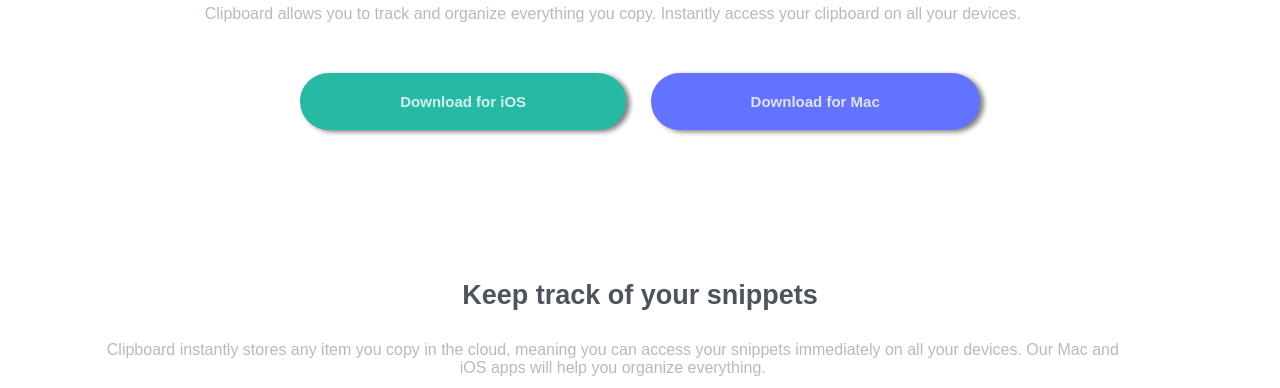
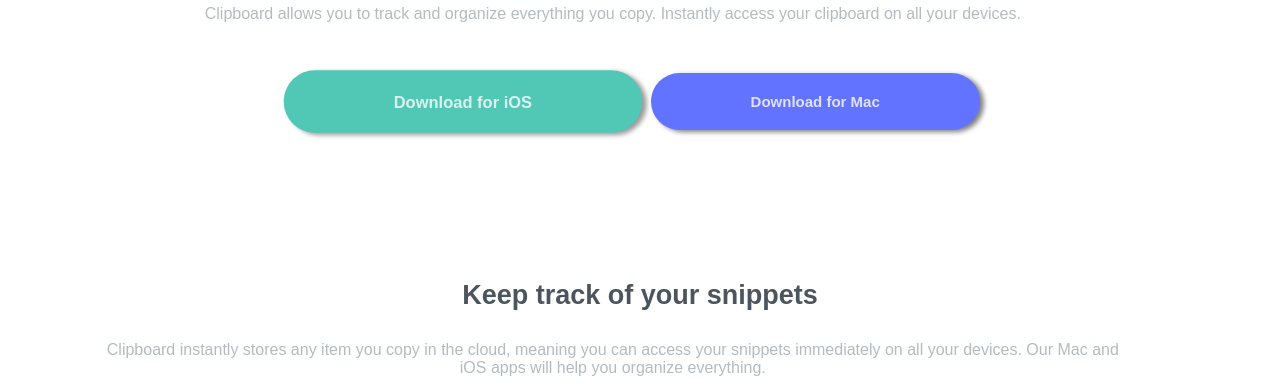
Before and after one commit to mary94code/clipboard-landing-page-master, a plain HTML site: page index.html in a window 1280 px wide. In both pictures the pointer is over the button 463 px from the left and 513 px from the top of the page. Shown: the part 412-800 px from the top of the page. Drawn offline with Linux system fonts and the light colour scheme; a web font is replaced by a local one.

Commit message:
Update styles.css

```diff
--- a/styles.css
+++ b/styles.css
@@ -126,7 +126,21 @@ button {
     margin-top: 20px;
     border: none;
     box-shadow: 4px 2px 5px grey;
+    cursor:pointer;
+     transform: scale(1);
+    transition: transform 250ms;
+
 }
+button:focus,
+button:hover {
+    transform: scale(1.1);
+    opacity: 0.8;
+}
+
+
+
+
+
 
 .button-ios {
     background-color: hsl(171, 66%, 44%);
```
